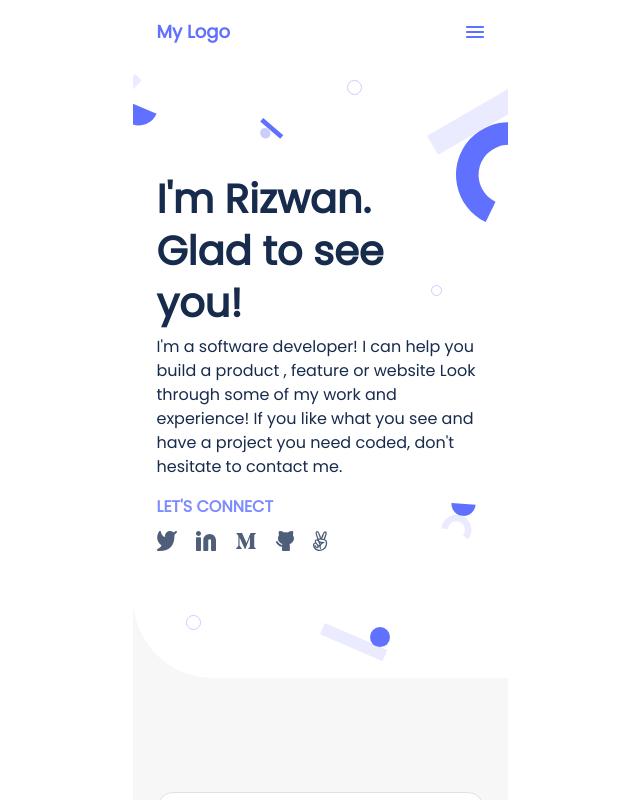
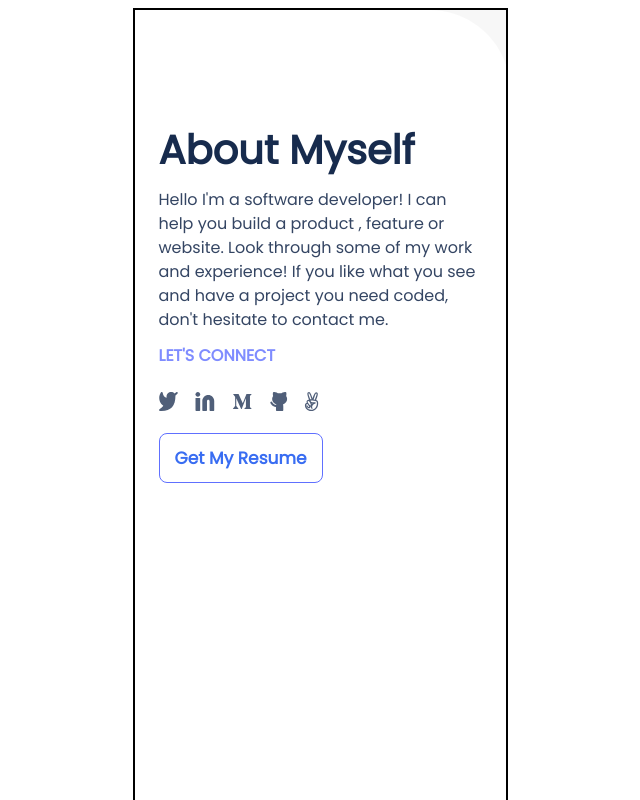
Before and after one commit to Riz-75/Portfolio-Clone, a plain HTML site: page index.html in a window 1280 px wide. Shown: the top 800 px of the page, without its empty margins (320-960 px from the left). Drawn offline with Linux system fonts and the light colour scheme.

Commit message:
added about myself

```diff
--- a/index.html
+++ b/index.html
@@ -9,6 +9,15 @@
 </head>
 <body>
   <div class="mobile-first">
+    <div class="about">
+      <h1>About Myself</h1>
+      <p>Hello I'm a software developer! I can help you build a product , feature or website. Look through some of my work and experience! If you like what you see and have a project you need coded, don't hesitate to contact me.</p>
+      <p class="connect">LET'S CONNECT</p>
+      <img class="social" src="assets/images/social-media-icons.svg" alt="">
+      <div class="get">
+        <p>Get My Resume</p>
+      </div>
+    </div>
     <div class="home">
       <div class="toolbar">
         <h1>My Logo</h1>
@@ -63,6 +72,7 @@
         </div>
       </div>
     </div>
+
   </div>
 </body>
 </html>
--- a/styles.css
+++ b/styles.css
@@ -145,3 +145,62 @@ body {
   font-size: 17px;
   color: #396DF2;
 }
+
+.about {
+  border: 2px solid black;
+  height: 600px;
+  padding: 114px 24px;
+  gap: 12px;
+  display: flex;
+  flex-direction: column;
+  background-image: url('assets/images/background-about.svg');
+}
+
+.about h1 {
+  margin: 0;
+  line-height: 52px;
+  font-family: Poppins, sans-serif;
+  font-weight: 900;
+  font-size: 40px;
+  color: #172b4d;
+}
+
+.about p {
+  margin: 0px;
+  line-height: 24px;
+  font-family: Poppins, sans-serif;
+  font-weight: 500;
+  color: #344563;
+}
+
+.about .connect {
+  line-height: 24px;
+  font-family: Poppins, sans-serif;
+  font-weight: bold;
+  font-size: 16px;
+  color: #7f8cff;
+}
+
+.about .social {
+  margin-top: 12px;
+  width: 160px;
+}
+
+.about .get {
+  width: 162px;
+  height: 48px;
+  margin-top: 10px;
+  display: flex;
+  align-items: center;
+  justify-content: center;
+  border: 1px solid #6070ff;
+  border-radius: 8px;
+}
+
+.get p {
+  line-height: 24px;
+  font-family: Poppins, sans-serif;
+  font-weight: 600;
+  font-size: 17px;
+  color: #396DF2;
+}
```
Also changed, not shown: assets/images/about-myself.svg (added), assets/images/background-about.svg (added).
